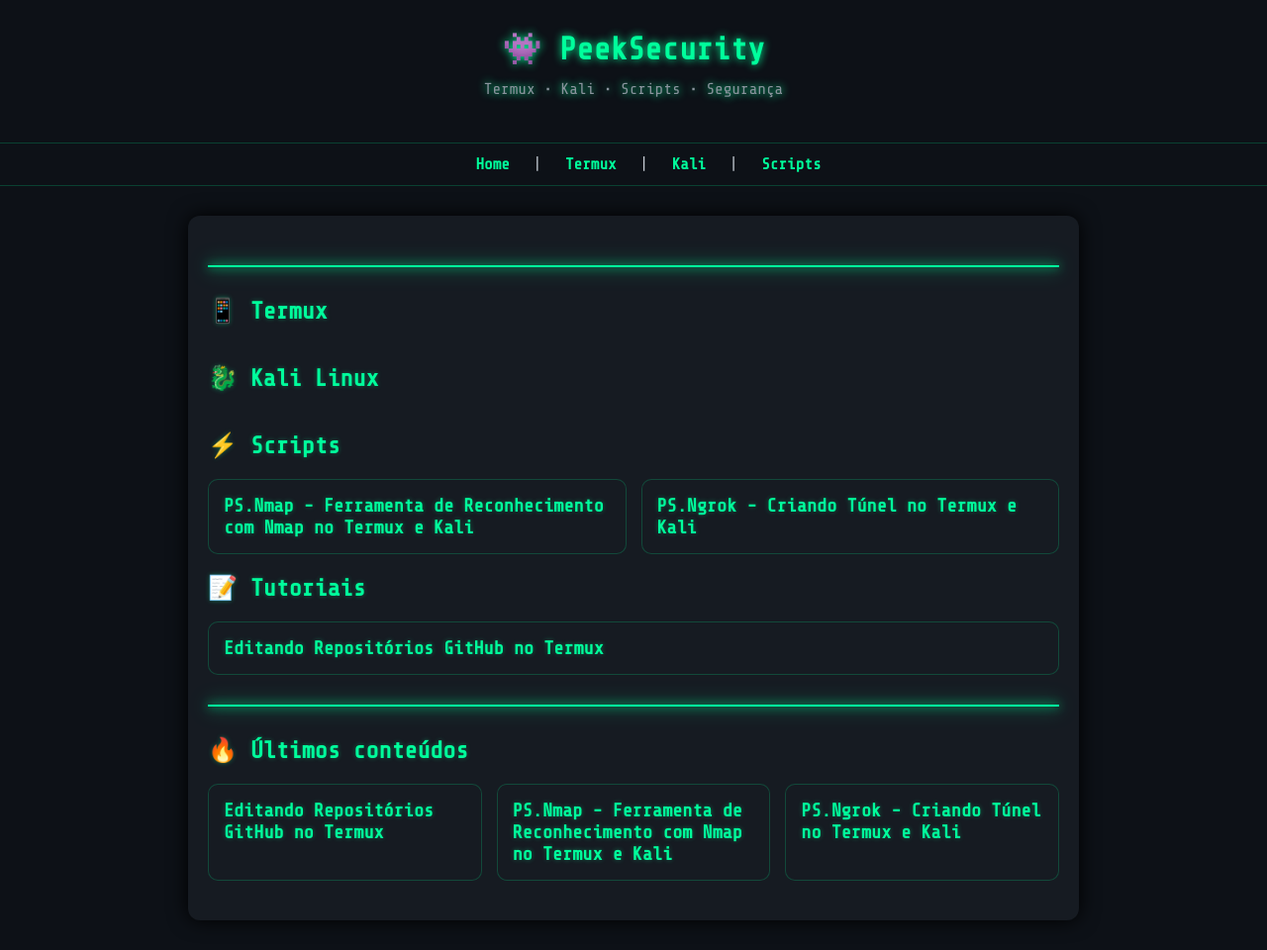
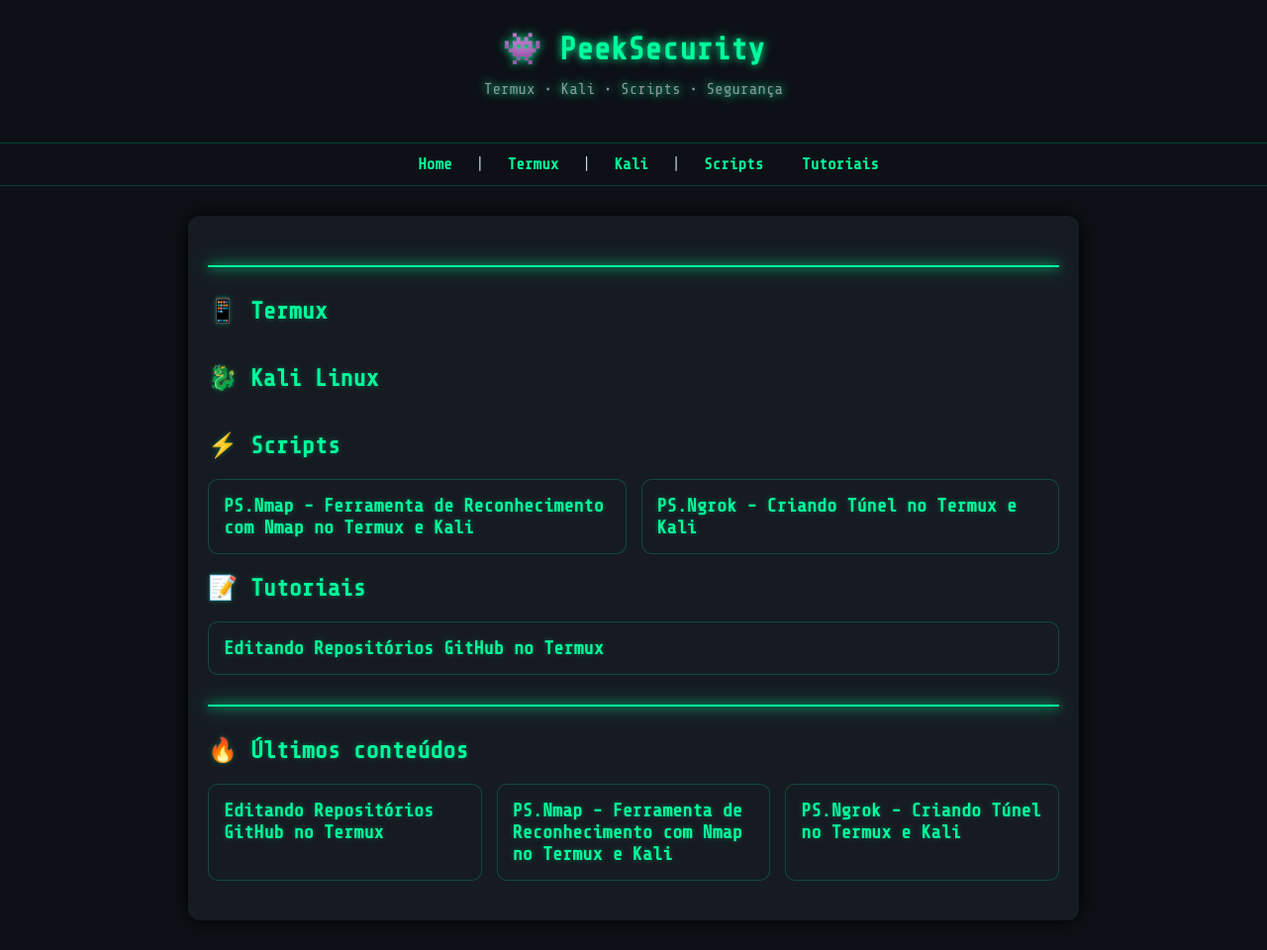
Before and after one commit to PSecurity/PSecurity, a Jekyll site: the page built from index.md, in a window 1280 px wide. Shown: the whole page at 99% size. Built offline with Jekyll 4.4.1, drawn with Linux system fonts in a browser that asks for light colours.

Commit message:
Update default.html

```diff
--- a/_layouts/default.html
+++ b/_layouts/default.html
@@ -22,6 +22,7 @@
   <a href="/PSecurity/category/termux">Termux</a> |
   <a href="/PSecurity/category/kali">Kali</a> |
   <a href="/PSecurity/category/scripts">Scripts</a>
+  <a href="/PSecurity/category/tutoriais">Tutoriais</a>
 </nav>
 
 <main class="container">
```
